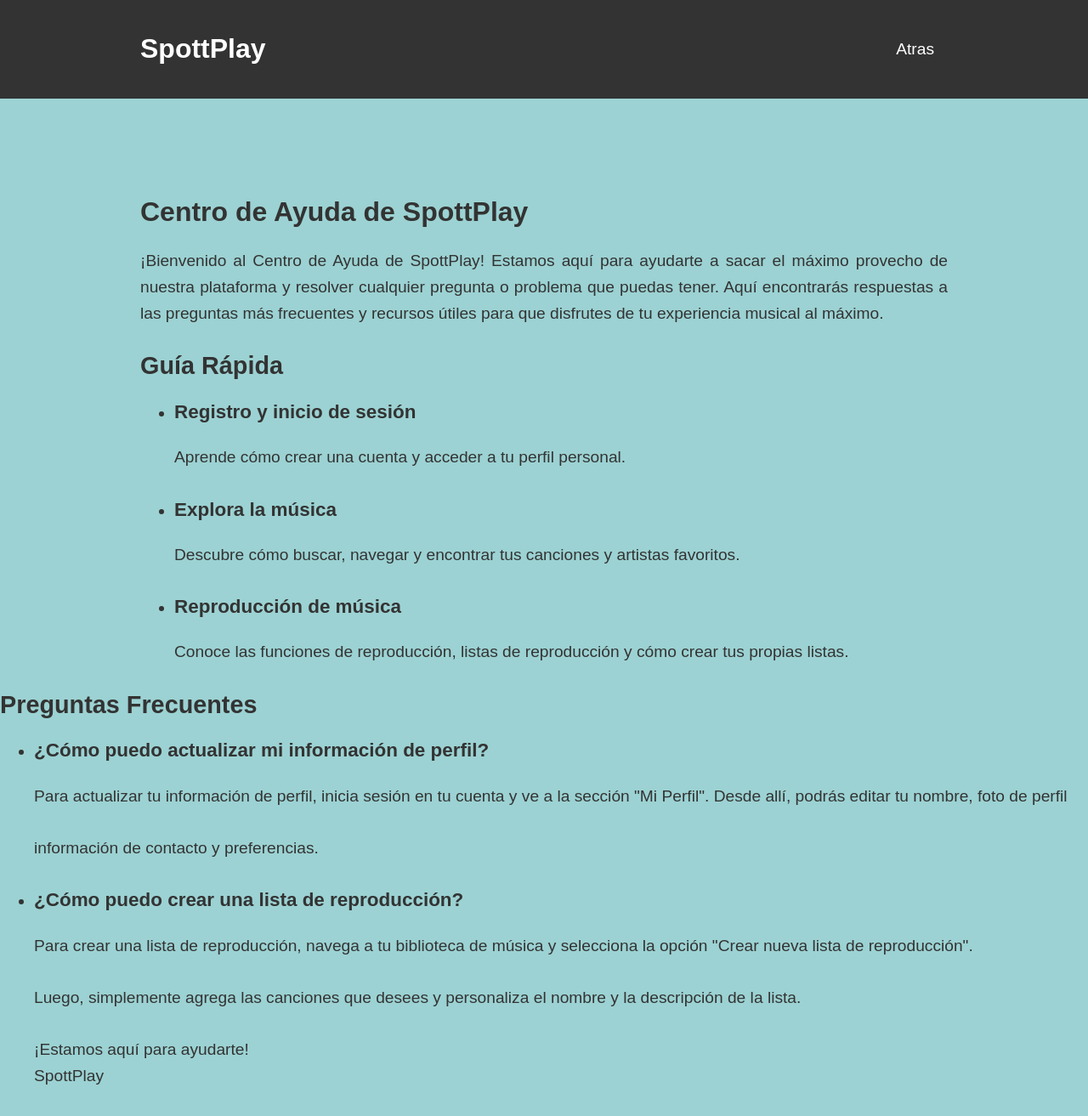
After one commit to UNI-Ariel/huntersof23, a PHP site: page /components/Ayuda.html in a window 1280 px wide. The commit adds this page. Shown: the whole page at 85% size. Run offline with PHP 8.4, Linux system fonts and the light colour scheme.

Commit message:
agregue politicas, ayuda y acerca de

```diff
--- /dev/null
+++ b/components/Ayuda.html
@@ -0,0 +1,65 @@
+<!DOCTYPE html>
+<html lang="es">
+    <head>
+        <title>Acerca de</title>
+        <meta charset="UTF-8">
+        <meta name="viewport" content="width=device-width, initial-scale=1">
+
+        <link href="../css/ayuda.css" rel="stylesheet">
+
+    </head>
+    <body>
+        <header class="header">
+            <div class="container logo-nav-container">
+
+                <h1>SpottPlay</h1>
+                <nav class="navigation">
+                    <ul>
+                        <li><a class="pagprinc" href="..\.\index.php">Atras</a></li>
+                    </ul>
+                </nav>
+            </div>
+        </header>
+        <main class="main">
+            <div class="container">
+                    <h1>Centro de Ayuda de SpottPlay</h1>
+                    <p>¡Bienvenido al Centro de Ayuda de SpottPlay! Estamos aquí para ayudarte a sacar el máximo provecho de nuestra plataforma y resolver cualquier pregunta o problema que puedas tener. Aquí encontrarás respuestas a las preguntas más frecuentes
+                         y recursos útiles para que disfrutes de tu experiencia musical al máximo.</p>
+                <h2>Guía Rápida</h2>
+                <ul>
+                    <li>
+                        <h3>Registro y inicio de sesión</h3>
+                        <p>Aprende cómo crear una cuenta y acceder a tu perfil personal.</p>
+                    </li>
+                    <li>
+                        <h3>Explora la música</h3>
+                        <p>Descubre cómo buscar, navegar y encontrar tus canciones y artistas favoritos.</p>
+                    </li>
+                    <li>
+                        <h3>Reproducción de música</h3>
+                        <p>Conoce las funciones de reproducción, listas de reproducción y cómo crear tus propias listas.</p>
+                    </li>
+                </ul>
+            </div>
+
+            <section class="faq">
+                <h2>Preguntas Frecuentes</h2>
+                <ul>
+                    <li>
+                        <h3>¿Cómo puedo actualizar mi información de perfil?</h3>
+                        <p>Para actualizar tu información de perfil, inicia sesión en tu cuenta y ve a la sección "Mi Perfil". Desde allí, podrás editar tu nombre, foto de perfil</p>
+                            <p> información de contacto y preferencias.</p>
+                    </li>
+                    <li>
+                        <h3>¿Cómo puedo crear una lista de reproducción?</h3>
+                        <p>Para crear una lista de reproducción, navega a tu biblioteca de música y selecciona la opción "Crear nueva lista de reproducción".</p>
+                            <p>Luego, simplemente agrega las canciones que desees y personaliza el nombre y la descripción de la lista.</p>
+                        <p>¡Estamos aquí para ayudarte!<br>SpottPlay</p></p>
+                    </li>
+                </ul>
+            </section>
+        </main>
+
+
+    </body>
+    </html>
--- /dev/null
+++ b/css/ayuda.css
@@ -0,0 +1,83 @@
+body{
+    font-family: Arial, Helvetica, sans-serif;
+    background-color: #9CD2D3; /* Cambia el color de fondo aquí */
+    color: #333;
+    font-size: 1.2rem;
+    line-height: 1.6em;
+    margin: 0;
+}
+
+h1 {
+    font-size: 2rem;
+    line-height: 1.3em;
+}
+
+p {
+    margin-bottom: 1.6em;
+    text-align: justify;
+}
+
+.container {
+    width: 95%;
+    max-width: 950px;
+    margin: 0 auto;
+}
+
+.header {
+    background: #333;
+    color: white;
+    padding: 1rem 0;
+
+    position: fixed;
+    left: 0;
+    top: 0;
+    right: 0;
+}
+
+.header a {
+    color: white;
+    text-decoration: none;
+}
+
+.logo-nav-container {
+    display: flex;
+    justify-content: space-between;
+    align-items: center;
+}
+.logo img {
+    width: 1px; /* Ajusta el tamaño de la imagen del logotipo según sea necesario */
+    margin-right: 5px; /* Espacio entre la imagen y el texto */
+}
+
+.logo h1 {
+    font-size: 1.2rem; /* Tamaño del texto "SpottPlay" */
+    margin: 0; /* Elimina los márgenes predeterminados */
+}
+.logo {
+    letter-spacing: 2px;
+    font-size: 1.3em;
+}
+
+.navigation ul {
+    margin: 0;
+    padding: 0;
+    list-style: none;
+}
+
+.navigation ul li {
+    display: inline-block;
+}
+
+.navigation ul li a {
+    display: block;
+    padding: 0.5rem 1rem;
+    transition: all 0.4s linear;
+    border-radius: 5px;
+}
+.navigation ul li a:hover {
+    background: #4a4a4a;
+}
+
+.main {
+    padding-top: 13rem;
+}
--- a/css/style.css
+++ b/css/style.css
@@ -77,6 +77,10 @@ body {
     font-size: 20px;
     padding: 5px;
 }
+.footer a {
+    text-align: justify;
+    color: #929191;
+}
 
 /* Buttons */
 .links {
@@ -90,7 +94,7 @@ body {
 button {
     margin-left: 10%;
     margin-right: 10%;
-    background: #161616;
+    background: #0a54aa;
     padding: 10px 15px;
     color: #fff;
     border-radius: 5px;
```
Also changed, not shown: components/AcercaDeNosotros.html (added, +52 -0 lines), components/politicaDePrivacidad.html (added, +43 -0 lines), components/sidebar.php (+11 -6 lines), css/acercaDeNosotros.css (added, +83 -0 lines), css/politicaDePrivacidad.css (added, +84 -0 lines).
